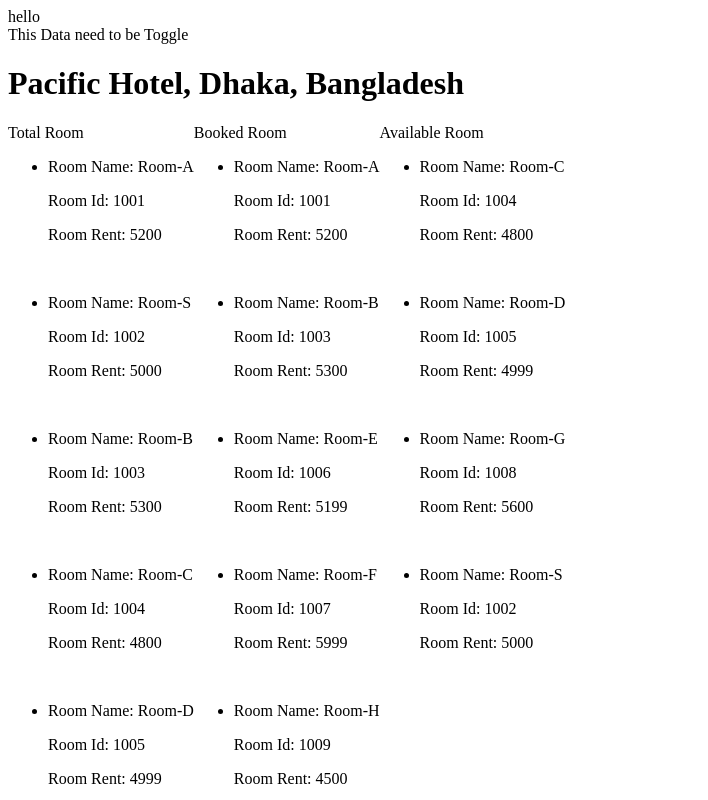
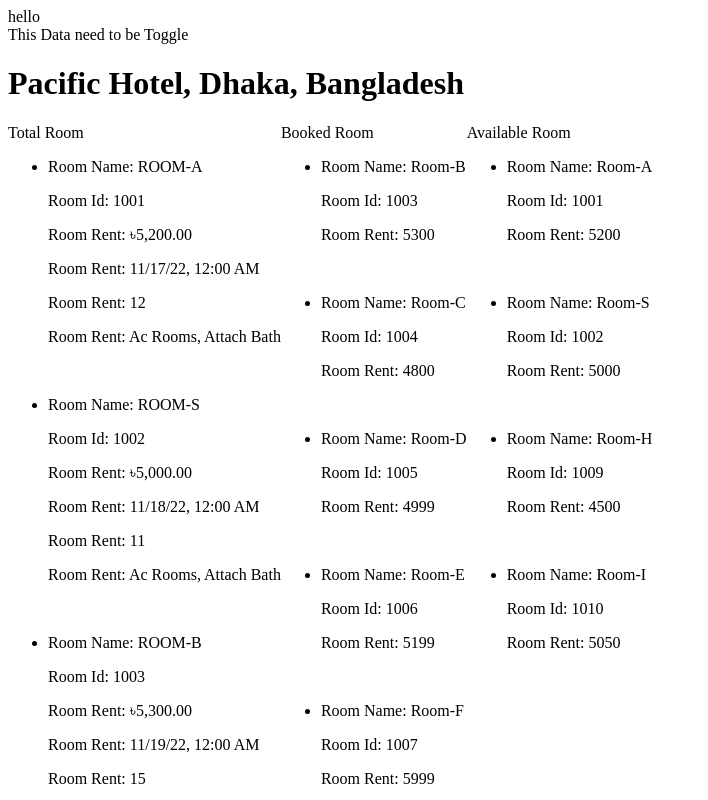
Before and after one commit to TuhinAl/angular-practice, an Angular app: page / in a window 1280 px wide. Shown: the top 800 px of the page, without its empty margins (0-708 px from the left). Built offline with nearby package versions, Linux system fonts and the light colour scheme.

Commit message:
angular pipes

```diff
--- a/src/app/rooms/rooms.component.html
+++ b/src/app/rooms/rooms.component.html
@@ -15,9 +15,12 @@ hello
             <div *ngIf="room.totalRooms.length  > 0">
                 <ul>
                     <li *ngFor="let item of room.totalRooms">
-                        <p>Room Name: {{item.roomName}}</p>
+                        <p>Room Name: {{item.roomName | uppercase}}</p>
                         <p> Room Id: {{item.roomId}}</p>
-                        <p>Room Rent: {{item.roomRent}}</p>
+                        <p>Room Rent: {{item.roomRent | currency:'BDT':'symbol-narrow' }}</p>
+                        <p>Room Rent: {{item.reserVationDate | date:'short'}}</p>
+                        <p>Room Rent: {{item.discount}}</p>
+                        <p>Room Rent: {{item.description | titlecase}}</p>
                         <br>
                     </li>
                 </ul>
--- a/src/app/rooms/rooms.component.ts
+++ b/src/app/rooms/rooms.component.ts
@@ -10,70 +10,132 @@ import { SingleRoom } from "./single-room";
 export class RoomsComponent{
     isToogel : Boolean = false;
     bookedRooms: Array<SingleRoom> = [
+        {"roomName":"Room-B",
+        "roomId":1003,
+        "roomRent":5300,
+        "reserVationDate":new Date('19-08-2022'),
+        "discount":15,
+        "description":"ac rooms, attach bath"},
+        {"roomName":"Room-C",
+        "roomId":1004,
+        "roomRent":4800,
+        "reserVationDate":new Date('20-08-2022'),
+        "discount":8,
+        "description":"ac rooms, attach bath"},
+        {"roomName":"Room-D",
+        "roomId":1005,
+        "roomRent":4999,
+        "reserVationDate":new Date('21-08-2022'),
+        "discount":9,
+        "description":"ac rooms, attach bath"},
+        {"roomName":"Room-E",
+        "roomId":1006,
+        "roomRent":5199,
+        "reserVationDate":new Date('22-08-2022'),
+        "discount":10,
+        "description":"ac rooms, attach bath"},
+        {"roomName":"Room-F",
+        "roomId":1007,
+        "roomRent":5999,
+        "reserVationDate":new Date('23-08-2022'),
+        "discount":15,
+        "description":"ac rooms, attach bath"},
+        {"roomName":"Room-G",
+        "roomId":1008,
+        "roomRent":5600,
+        "reserVationDate":new Date('24-08-2022'),
+        "discount":14,
+        "description":"ac rooms, attach bath"}
+
+    ]
+    availableRooms: Array<SingleRoom> = [
         {"roomName":"Room-A",
         "roomId":1001,
-    "roomRent":5200},
-    {"roomName":"Room-B",
-    "roomId":1003,
-    "roomRent":5300},
-    {"roomName":"Room-E",
-    "roomId":1006,
-    "roomRent":5199},
-    {"roomName":"Room-F",
-    "roomId":1007,
-    "roomRent":5999},
+        "roomRent":5200,
+        "reserVationDate":new Date('17-8-2022'),
+        "discount":12,
+        "description":"ac rooms, attach bath"},
+        {"roomName":"Room-S",
+        "roomId":1002,
+        "roomRent":5000,
+        "reserVationDate":new Date('18-08-2022'),
+        "discount":11,
+        "description":"ac rooms, attach bath"},
         {"roomName":"Room-H",
         "roomId":1009,
-    "roomRent":4500},
+        "roomRent":4500,
+        "reserVationDate":new Date('25-08-2022'),
+        "discount":7,
+        "description":"ac rooms, attach bath"},
         {"roomName":"Room-I",
         "roomId":1010,
-    "roomRent":5050}
+        "roomRent":5050,
+        "reserVationDate":new Date('26-08-2022'),
+        "discount":6,
+        "description":"ac rooms, attach bath"}
   ]
-    availableRooms: Array<SingleRoom> = [
-    {"roomName":"Room-C",
-    "roomId":1004,
-    "roomRent":4800},
-    {"roomName":"Room-D",
-    "roomId":1005,
-    "roomRent":4999},
-    {"roomName":"Room-G",
-    "roomId":1008,
-    "roomRent":5600},
-    {"roomName":"Room-S",
-    "roomId":1002,
-    "roomRent":5000}]
 
     totalRooms: Array<SingleRoom> = [
         {"roomName":"Room-A",
         "roomId":1001,
-    "roomRent":5200},
+        "roomRent":5200,
+        "reserVationDate":new Date('17-Nov-2022'),
+        "discount":12,
+        "description":"ac rooms, attach bath"},
         {"roomName":"Room-S",
         "roomId":1002,
-    "roomRent":5000},
+        "roomRent":5000,
+        "reserVationDate":new Date('18-Nov-2022'),
+        "discount":11,
+        "description":"ac rooms, attach bath"},
         {"roomName":"Room-B",
         "roomId":1003,
-    "roomRent":5300},
+        "roomRent":5300,
+        "reserVationDate":new Date('19-Nov-2022'),
+        "discount":15,
+        "description":"ac rooms, attach bath"},
         {"roomName":"Room-C",
         "roomId":1004,
-    "roomRent":4800},
+        "roomRent":4800,
+        "reserVationDate":new Date('20-Nov-2022'),
+        "discount":8,
+        "description":"ac rooms, attach bath"},
         {"roomName":"Room-D",
         "roomId":1005,
-    "roomRent":4999},
+        "roomRent":4999,
+        "reserVationDate":new Date('21-Nov-2022'),
+        "discount":9,
+        "description":"ac rooms, attach bath"},
         {"roomName":"Room-E",
         "roomId":1006,
-    "roomRent":5199},
+        "roomRent":5199,
+        "reserVationDate":new Date('22-Nov-2022'),
+        "discount":10,
+        "description":"ac rooms, attach bath"},
         {"roomName":"Room-F",
         "roomId":1007,
-    "roomRent":5999},
+        "roomRent":5999,
+        "reserVationDate":new Date('23-Nov-2022'),
+        "discount":15,
+        "description":"ac rooms, attach bath"},
         {"roomName":"Room-G",
         "roomId":1008,
-    "roomRent":5600},
+        "roomRent":5600,
+        "reserVationDate":new Date('24-Nov-2022'),
+        "discount":14,
+        "description":"ac rooms, attach bath"},
         {"roomName":"Room-H",
         "roomId":1009,
-    "roomRent":4500},
+        "roomRent":4500,
+        "reserVationDate":new Date('25-Nov-2022'),
+        "discount":7,
+        "description":"ac rooms, attach bath"},
         {"roomName":"Room-I",
         "roomId":1010,
-    "roomRent":5050}];
+        "roomRent":5050,
+        "reserVationDate":new Date('26-Nov-2022'),
+        "discount":6,
+        "description":"ac rooms, attach bath"}];
 
     room: Rooms = {
         totalRooms: this.totalRooms,
--- a/src/app/rooms/single-room.ts
+++ b/src/app/rooms/single-room.ts
@@ -2,4 +2,7 @@ export interface SingleRoom{
     roomName: string;
     roomId:number;
     roomRent:number;
+    reserVationDate: Date;
+    discount:number;
+    description:string;
 }
```
Lines whose indentation alone changed are shown as unchanged.
